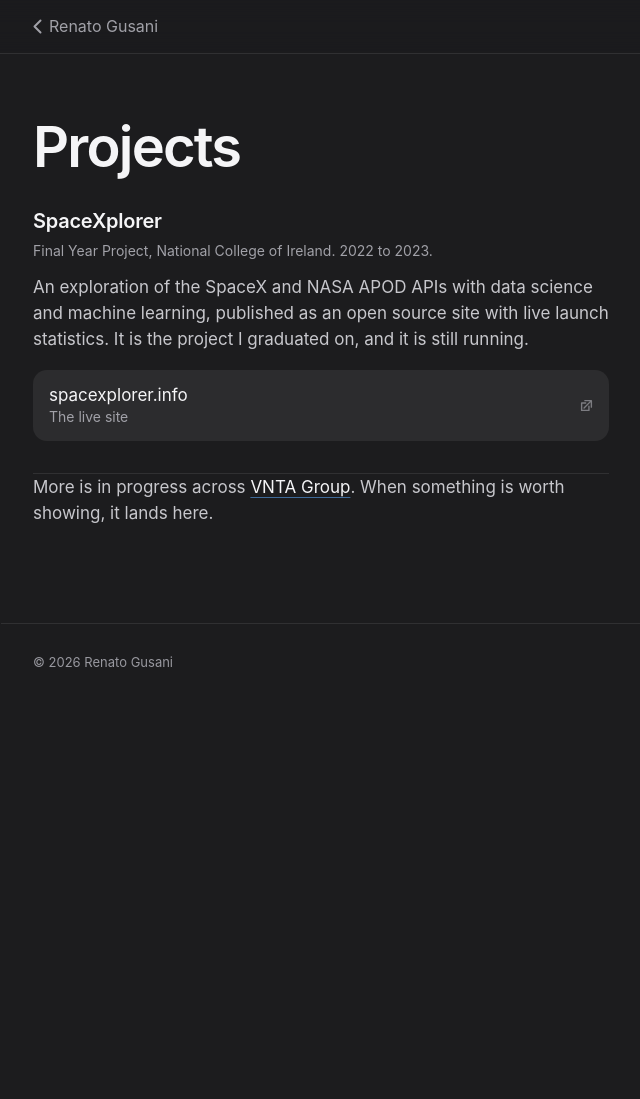
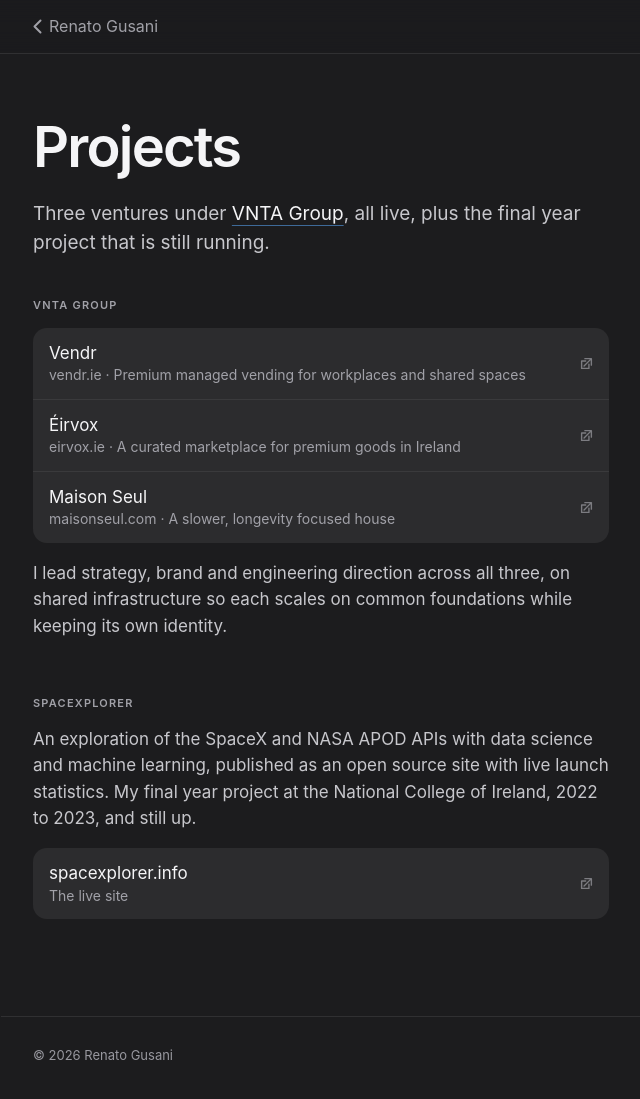
Before and after one commit to renatogusani/personal-site, a Jekyll site: the page built from projects.md, in a window 1280 px wide and 1114 px high. Shown: the top 1099 px of the window, without its empty margins (319-959 px from the left). Built offline with Jekyll 4.4.1, drawn with Linux system fonts in a browser that asks for light colours.

Commit message:
Link the three venture sites on Work and Projects
Vendr, Éirvox and Maison Seul are live, so they are outbound links now
rather than plain text, on both the Work page and Projects.

  vendr.ie
  eirvox.ie
  maisonseul.com

Projects was a single entry for SpaceXplorer and a line saying more was in
progress. It now leads with the three ventures and keeps SpaceXplorer
below as the earlier work. Domains added to cv-reference.md.

Note: this sandbox cannot reach those hosts, so the URLs are as given and
I have not confirmed they resolve.

Co-Authored-By: Claude Opus 5 <noreply@anthropic.com>
Claude-Session: https://claude.ai/code/session_019WrpS6jkpRWjfV3syLupkp

```diff
--- a/projects.md
+++ b/projects.md
@@ -1,11 +1,24 @@
 ---
 layout: default
-title: "Projects: SpaceXplorer"
+title: "Projects: Vendr, Éirvox, Maison Seul, SpaceXplorer"
 description: >
-  SpaceXplorer, exploring the SpaceX and NASA APOD APIs with data science and
-  machine learning.
+  The three VNTA Group ventures, all live, plus SpaceXplorer, exploring the
+  SpaceX and NASA APOD APIs with data science.
 permalink: /projects/
-links:
+ventures:
+  - name: Vendr
+    meta: "vendr.ie · Premium managed vending for workplaces and shared spaces"
+    url: https://vendr.ie
+    ext: true
+  - name: Éirvox
+    meta: "eirvox.ie · A curated marketplace for premium goods in Ireland"
+    url: https://eirvox.ie
+    ext: true
+  - name: Maison Seul
+    meta: "maisonseul.com · A slower, longevity focused house"
+    url: https://maisonseul.com
+    ext: true
+spacexplorer:
   - name: spacexplorer.info
     meta: The live site
     url: https://spacexplorer.info
@@ -14,20 +27,24 @@ links:
 
 # Projects
 
-<div class="entry" markdown="1">
+Three ventures under [VNTA Group](/work/#vnta-group), all live, plus the final
+year project that is still running.
+{:.lede}
 
-## SpaceXplorer
+VNTA Group
+{:.label}
 
-Final Year Project, National College of Ireland. 2022 to 2023.
-{:.meta}
+{% include group.html rows=page.ventures %}
+
+I lead strategy, brand and engineering direction across all three, on shared
+infrastructure so each scales on common foundations while keeping its own
+identity.
+
+SpaceXplorer
+{:.label}
 
 An exploration of the SpaceX and NASA APOD APIs with data science and machine
-learning, published as an open source site with live launch statistics. It is
-the project I graduated on, and it is still running.
+learning, published as an open source site with live launch statistics. My final
+year project at the National College of Ireland, 2022 to 2023, and still up.
 
-{% include group.html rows=page.links %}
-
-</div>
-
-More is in progress across [VNTA Group](/work/#vnta-group). When something is
-worth showing, it lands here.
+{% include group.html rows=page.spacexplorer %}
```
Also changed, not shown: cv-reference.md (+3 -3 lines), index.md (+1 -1 lines), work.md (+9 -3 lines).
